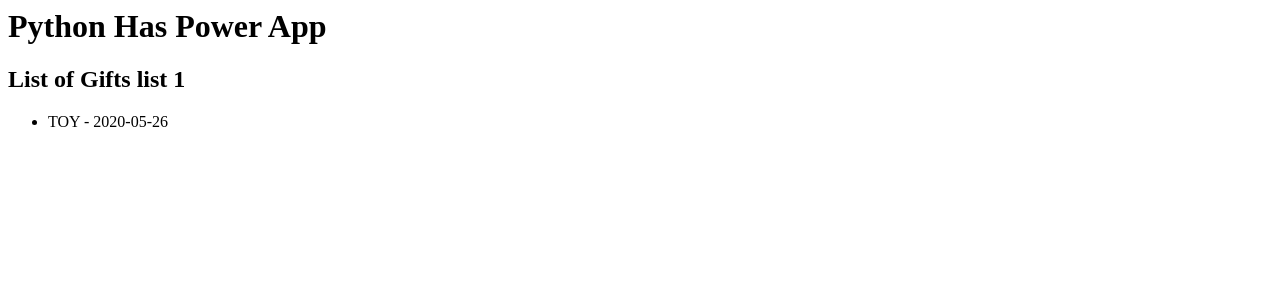
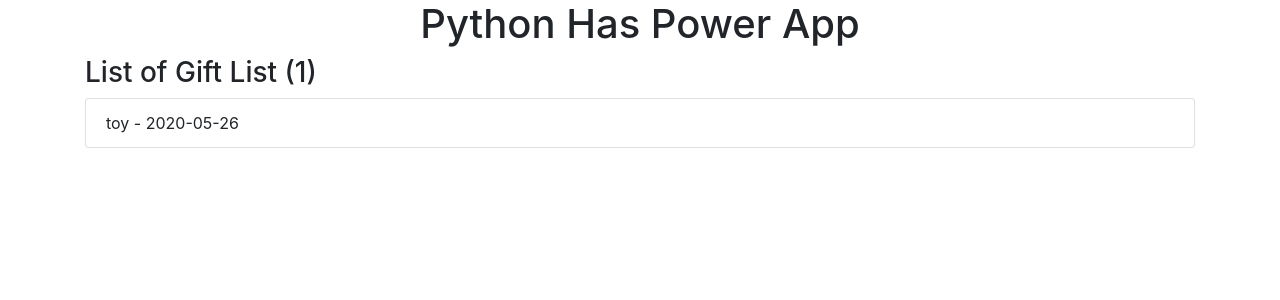
Before and after one commit to albert-nowak/php-advanced, a Django app: page /gift_list_view/ in a window 1280 px wide. Shown: the top 300 px of the page. Run offline with Django 3.2, Linux system fonts and the light colour scheme; data comes from the database, SQL or seed files in the repository; some libraries are stand-ins or nearby versions.

Commit message:
[9] Bootstrap4 and template styling

```diff
--- a/php_advanced/example/templates/example/list.html
+++ b/php_advanced/example/templates/example/list.html
@@ -1,7 +1,12 @@
-<h1>Python Has Power App</h1>
-<h2>List of Gifts list {{ gfl_entries|length }}</h2>
-<ul>
-    {% for gfl in gfl_entries %}
-        <li>{{ gfl.name|upper }} - {{ gfl.modified|date:'Y-m-d' }}</li>
-    {% endfor %}
-</ul>
+{% load bootstrap4 %}
+{% bootstrap_css %}
+
+<div class="container">
+    <h1 class="text-center">Python Has Power App</h1>
+    <h3>List of Gift List ({{ gfl_entries|length }})</h3>
+    <ul class="list-group">
+        {% for gfl in gfl_entries %}
+            <li class="list-group-item">{{ gfl.name }} - {{ gfl.modified|date:'Y-m-d' }}</li>
+        {% endfor %}
+    </ul>
+</div>
--- a/php_advanced/php_advanced/settings.py
+++ b/php_advanced/php_advanced/settings.py
@@ -38,6 +38,7 @@ INSTALLED_APPS = [
     'django.contrib.messages',
     'django.contrib.staticfiles',
     'example',
+    'bootstrap4',
 ]
 
 MIDDLEWARE = [
```
